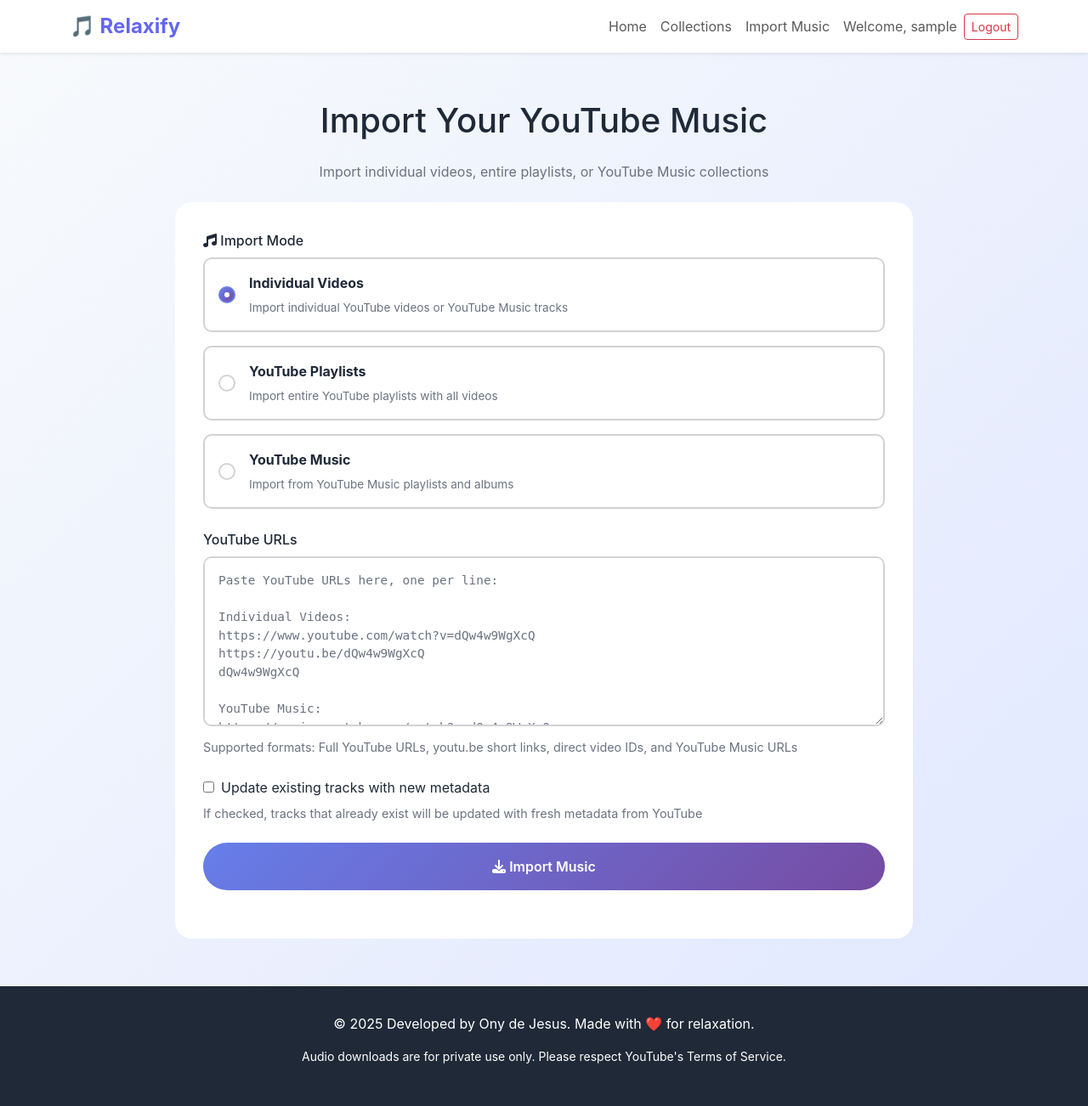
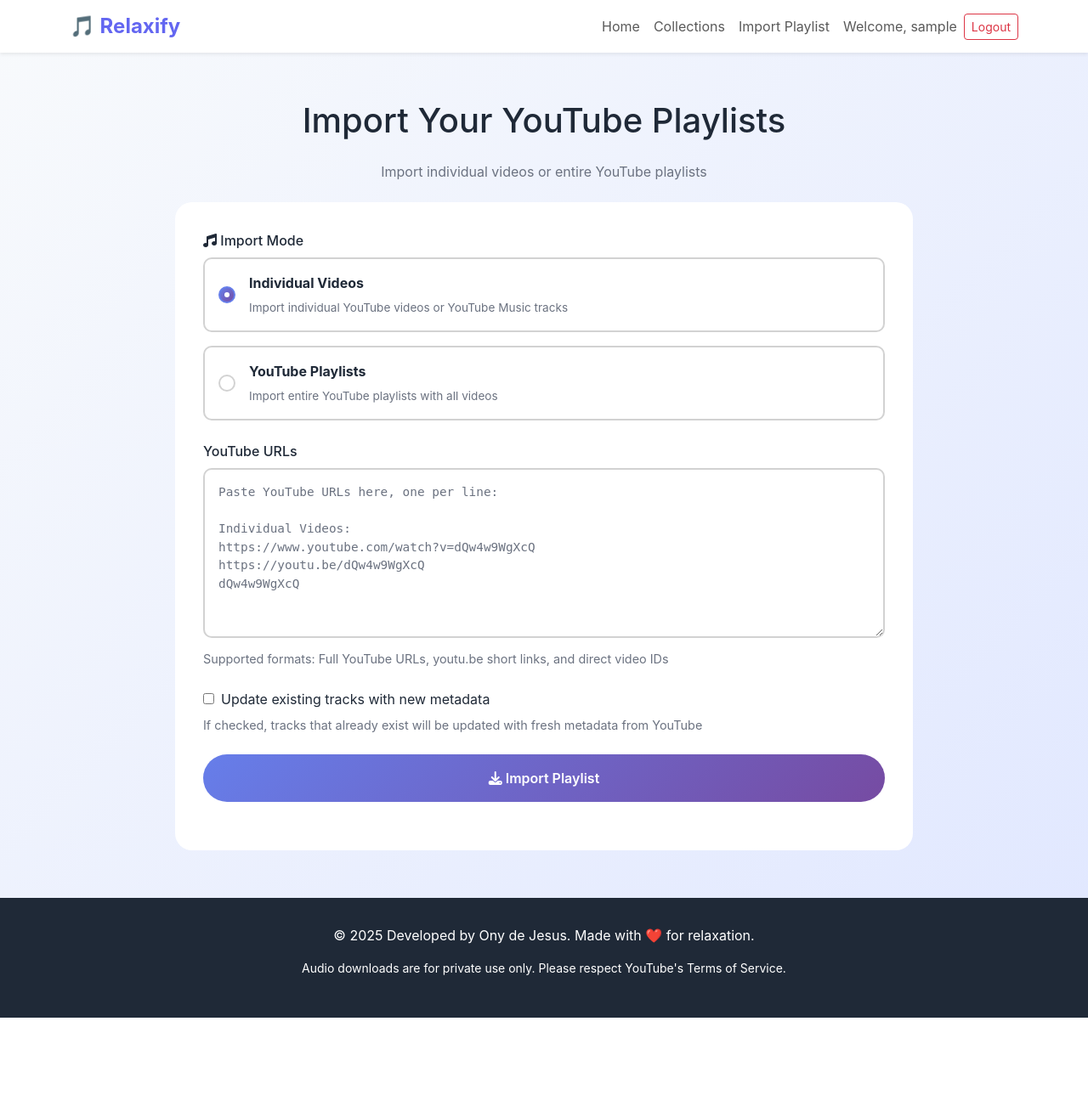
Before and after one commit to marobo/relaxify, a Django app: page /import/ in a window 1280 px wide. Shown: the whole page at 85% size. After the commit the page ends 1198 px from the top, so only its background shows below. Run offline with Django 5.2, Linux system fonts and the light colour scheme; the visitor is signed in with stand-in values (Sample User, id 1).

Commit message:
clean up the youtubeMusic codes

```diff
--- a/playlists/admin.py
+++ b/playlists/admin.py
@@ -16,7 +16,7 @@ class PlaylistAdmin(admin.ModelAdmin):
     list_display = ['title', 'artist', 'collection', 'platform_source', 'duration', 'view_count', 'is_active', 'created']
     list_filter = ['platform_source', 'is_active', 'created', 'collection']
     search_fields = ['title', 'artist', 'album', 'youtube_id']
-    readonly_fields = ['created', 'updated', 'youtube_url', 'embed_url', 'youtube_music_url']
+    readonly_fields = ['created', 'updated', 'youtube_url', 'embed_url']
     list_per_page = 50
 
     fieldsets = (
@@ -24,7 +24,7 @@ class PlaylistAdmin(admin.ModelAdmin):
             'fields': ('title', 'artist', 'album', 'track_number', 'collection')
         }),
         ('YouTube Details', {
-            'fields': ('youtube_id', 'platform_source', 'thumbnail_url', 'youtube_url', 'embed_url', 'youtube_music_url')
+            'fields': ('youtube_id', 'platform_source', 'thumbnail_url', 'youtube_url', 'embed_url')
         }),
         ('Metadata', {
             'fields': ('description', 'duration', 'duration_seconds', 'view_count')
--- a/playlists/management/commands/import_youtube_music.py
+++ b/playlists/management/commands/import_youtube_music.py
@@ -6,7 +6,7 @@ from urllib.parse import urlparse, parse_qs
 
 
 class Command(BaseCommand):
-    help = 'Import your saved YouTube music into playlists'
+    help = 'Import your saved YouTube videos into playlists'
 
     def add_arguments(self, parser):
         parser.add_argument(
--- a/playlists/models.py
+++ b/playlists/models.py
@@ -91,10 +91,7 @@ class Playlist(models.Model):
         """Returns the YouTube embed URL for this track"""
         return f"https://www.youtube.com/embed/{self.youtube_id}"
 
-    @property
-    def youtube_music_url(self):
-        """Returns the YouTube Music URL for this track"""
-        return f"https://music.youtube.com/watch?v={self.youtube_id}"
+    # Removed YouTube Music URL helper as YouTube Music is not supported
 
 
 class UserPlaylistCollection(models.Model):
--- a/playlists/serializers.py
+++ b/playlists/serializers.py
@@ -8,7 +8,6 @@ class PlaylistSerializer(serializers.ModelSerializer):
     """
     youtube_url = serializers.ReadOnlyField()
     embed_url = serializers.ReadOnlyField()
-    youtube_music_url = serializers.ReadOnlyField()
     collection_name = serializers.CharField(source='collection.name', read_only=True)
 
     class Meta:
@@ -18,7 +17,7 @@ class PlaylistSerializer(serializers.ModelSerializer):
             'youtube_id', 'description', 'thumbnail_url',
             'duration', 'duration_seconds', 'view_count',
             'platform_source', 'collection', 'collection_name',
-            'youtube_url', 'embed_url', 'youtube_music_url',
+            'youtube_url', 'embed_url',
             'created', 'updated'
         ]
 
--- a/playlists/templates/playlists/collection_player.html
+++ b/playlists/templates/playlists/collection_player.html
@@ -406,13 +406,9 @@
                     {{ collection.name }}
                 </div>
                 <div class="playlist-subtitle">
-                    {% if collection.platform == 'youtube' %}
+                    {% if collection.platform == 'youtube' or collection.platform == 'youtube_music' %}
                         <span class="platform-badge">
                             <i class="fab fa-youtube"></i> YouTube
-                        </span>
-                    {% elif collection.platform == 'youtube_music' %}
-                        <span class="platform-badge platform-youtube-music">
-                            <i class="fas fa-music"></i> YouTube Music
                         </span>
                     {% endif %}
                     {{ collection.playlist_count }} tracks
--- a/playlists/templates/playlists/import.html
+++ b/playlists/templates/playlists/import.html
@@ -1,15 +1,15 @@
 {% extends "base.html" %}
 {% load static %}
 
-{% block title %}Import YouTube Music - Relaxify{% endblock %}
+{% block title %}Import Playlist - Relaxify{% endblock %}
 
 {% block extra_css %}{% endblock %}
 
 {% block content %}
 <div class="import-container">
-    <h1 class="text-center mb-4">Import Your YouTube Music</h1>
+    <h1 class="text-center mb-4">Import Your YouTube Playlists</h1>
     <p class="text-center mb-4 import-description">
-        Import individual videos, entire playlists, or YouTube Music collections
+        Import individual videos or entire YouTube playlists
     </p>
 
     <form id="importForm" class="import-form">
@@ -36,14 +36,6 @@
                         <small>Import entire YouTube playlists with all videos</small>
                     </div>
                 </label>
-                <label class="radio-option">
-                    <input type="radio" name="import_mode" value="youtube_music">
-                    <span class="radio-custom"></span>
-                    <div class="radio-content">
-                        <strong>YouTube Music</strong>
-                        <small>Import from YouTube Music playlists and albums</small>
-                    </div>
-                </label>
             </div>
         </div>
 
@@ -54,7 +46,7 @@
             <textarea name="urls" id="urls" class="form-textarea"
                       placeholder="Paste YouTube URLs here (one per line)..."></textarea>
             <div class="help-text" id="help-content">
-                Supported formats: Individual video URLs, playlist URLs, YouTube Music playlist URLs
+                Supported formats: Individual video URLs and playlist URLs
             </div>
         </div>
 
@@ -84,7 +76,7 @@
 
         <div class="form-group">
             <button type="submit" class="btn-import" id="submitBtn">
-                <i class="fas fa-download"></i> <span id="submit-text">Import Music</span>
+                <i class="fas fa-download"></i> <span id="submit-text">Import Playlist</span>
             </button>
         </div>
     </form>
@@ -122,17 +114,15 @@ function updateUIForMode(mode) {
         case 'individual':
             collectionGroup.style.display = 'none';
             urlsLabel.textContent = 'YouTube URLs';
-            helpContent.textContent = 'Supported formats: Full YouTube URLs, youtu.be short links, direct video IDs, and YouTube Music URLs';
-            submitText.textContent = 'Import Music';
+            helpContent.textContent = 'Supported formats: Full YouTube URLs, youtu.be short links, and direct video IDs';
+            submitText.textContent = 'Import Playlist';
             textarea.placeholder = `Paste YouTube URLs here, one per line:
 
 Individual Videos:
 https://www.youtube.com/watch?v=dQw4w9WgXcQ
 https://youtu.be/dQw4w9WgXcQ
 dQw4w9WgXcQ
-
-YouTube Music:
-https://music.youtube.com/watch?v=dQw4w9WgXcQ`;
+`;
             break;
 
         case 'playlist':
@@ -144,23 +134,6 @@ https://music.youtube.com/watch?v=dQw4w9WgXcQ`;
 
 https://www.youtube.com/playlist?list=PLrALGJVf-8p0...
 https://youtube.com/playlist?list=PLrALGJVf-8p0...`;
-            break;
-
-        case 'youtube_music':
-            collectionGroup.style.display = 'block';
-            urlsLabel.textContent = 'YouTube Music URLs';
-            helpContent.textContent = 'Import from YouTube Music playlists, albums, or individual tracks';
-            submitText.textContent = 'Import from YouTube Music';
-            textarea.placeholder = `Paste YouTube Music URLs here, one per line:
-
-Playlists:
-https://music.youtube.com/playlist?list=RDCLAK5uy_k...
-
-Albums:
-https://music.youtube.com/browse/MPREb_...
-
-Individual tracks:
-https://music.youtube.com/watch?v=dQw4w9WgXcQ`;
             break;
     }
 }
@@ -202,7 +175,7 @@ document.getElementById('importForm').addEventListener('submit', async function(
     } finally {
         // Hide loading state
         submitBtn.disabled = false;
-        submitBtn.innerHTML = '<i class="fas fa-download"></i> <span id="submit-text">Import Music</span>';
+        submitBtn.innerHTML = '<i class="fas fa-download"></i> <span id="submit-text">Import Playlist</span>';
         loading.classList.remove('active');
         updateUIForMode(document.querySelector('input[name="import_mode"]:checked').value);
     }
--- a/playlists/views.py
+++ b/playlists/views.py
@@ -161,11 +161,11 @@ def manifest(request):
 @csrf_exempt
 @login_required
 def import_youtube(request):
-    """Enhanced web interface for importing YouTube music, playlists, and YouTube Music"""
+    """Enhanced web interface for importing YouTube videos and playlists"""
     if request.method == 'POST':
         urls_text = request.POST.get('urls', '')
         update_existing = request.POST.get('update_existing') == 'on'
-        import_mode = request.POST.get('import_mode', 'individual')  # individual, playlist, youtube_music
+        import_mode = request.POST.get('import_mode', 'individual')  # individual, playlist
         collection_name = request.POST.get('collection_name', '').strip()
 
         if not urls_text.strip():
@@ -181,8 +181,8 @@ def import_youtube(request):
         collection = None
 
         # Create collection if needed
-        if import_mode in ['playlist', 'youtube_music'] and collection_name:
-            platform = 'youtube' if import_mode == 'playlist' else 'youtube_music'
+        if import_mode in ['playlist'] and collection_name:
+            platform = 'youtube'
             collection, created = PlaylistCollection.objects.get_or_create(
                 name=collection_name,
                 defaults={
@@ -223,14 +223,14 @@ def import_youtube(request):
                     try:
                         playlist = Playlist.objects.get(youtube_id=video_id)
                         if update_existing:
-                            update_playlist_from_info(playlist, video_info, collection, import_mode)
+                            update_playlist_from_info(playlist, video_info, collection, 'youtube')
                             results.append({'url': url, 'status': 'updated', 'title': playlist.title})
                             updated_count += 1
                         else:
                             results.append({'url': url, 'status': 'exists', 'title': playlist.title})
 
                     except Playlist.DoesNotExist:
-                        playlist = create_playlist_from_info(video_id, video_info, collection, import_mode)
+                        playlist = create_playlist_from_info(video_id, video_info, collection, 'youtube')
                         results.append({'url': url, 'status': 'created', 'title': playlist.title})
                         created_count += 1
 
@@ -311,7 +311,6 @@ def extract_video_id(url):
     patterns = [
         r'(?:youtube\.com\/watch\?v=|youtu\.be\/|youtube\.com\/embed\/)([^&\n?#]+)',
         r'youtube\.com\/watch\?.*v=([^&\n?#]+)',
-        r'music\.youtube\.com\/watch\?v=([^&\n?#]+)',
     ]
 
     for pattern in patterns:
--- a/templates/base.html
+++ b/templates/base.html
@@ -74,7 +74,7 @@
                         <a class="nav-link" href="{% url 'playlists:collection_list' %}">Collections</a>
                     </li>
                     <li class="nav-item">
-                        <a class="nav-link" href="{% url 'playlists:import' %}">Import Music</a>
+                        <a class="nav-link" href="{% url 'playlists:import' %}">Import Playlist</a>
                     </li>
                     {% if user.is_authenticated %}
                     <li class="nav-item">
```
Also changed, not shown: playlists/templates/playlists/collection_detail.html (+2 -6 lines), playlists/templates/playlists/collection_list.html (+5 -5 lines), playlists/templates/playlists/home.html (+10 -11 lines).
